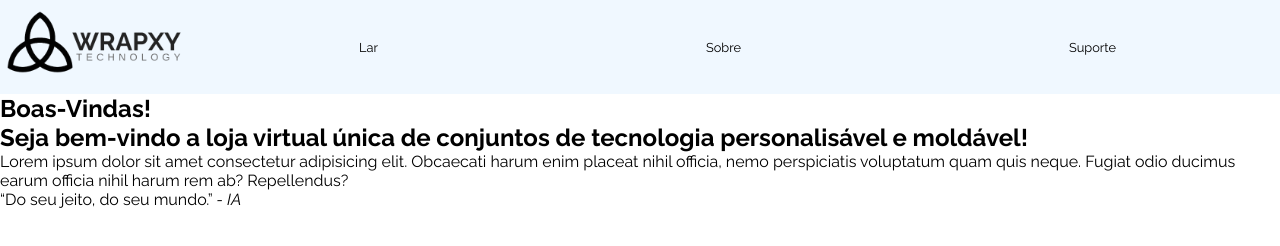
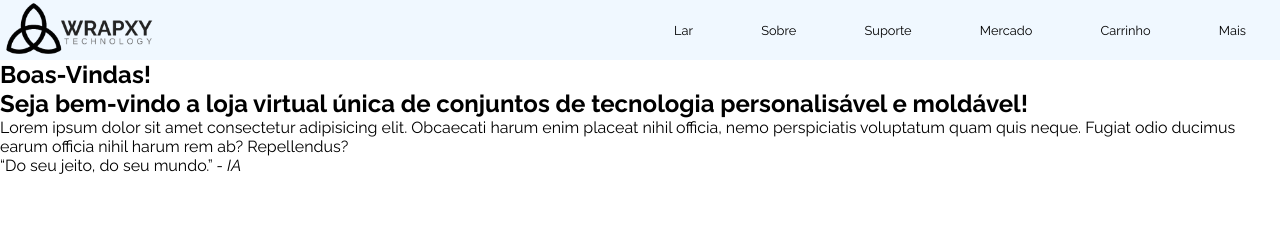
Before and after one commit to Py-Llip/Wrapxy, a plain HTML site: page pages/index.html in a window 1280 px wide. Drawn offline with Linux system fonts and the light colour scheme.

Commit message:
Feito um cabeçalho melhor

```diff
--- a/pages/index.html
+++ b/pages/index.html
@@ -5,18 +5,22 @@
     <meta name="viewport" content="width=device-width, initial-scale=1.0">
     <title>Wrapxy</title>
     <link rel="shortcut icon" href="../images/logo/center-removebg-preview.png" type="image/x-icon">
-    <link rel="stylesheet" href="styles/style.css">
+    <link rel="stylesheet" href="../styles/style.css">
 </head>
 <body>
     <header>
         <div id="logo">
-            <img src="../images/logo/left-removebg-preview.png" alt="logo" width="190px" style="margin: -50px 0;">
+            <img src="../images/logo/left-removebg-preview.png" alt="logo" width="160px" style="transform: translateY(3px);">
         </div>
         <nav>
             <ul>
                 <li>Lar</li>
                 <li>Sobre</li>
                 <li>Suporte</li>
+                <li>Mercado</li>
+                <li>Carrinho</li>
+                <li>Mais</li>
+
             </ul>
         </nav>
     </header>
--- a/pages/styles/style.css
+++ b/styles/style.css
@@ -12,9 +12,18 @@ body {
     font-family: Raleway, Arimo, Arial, Helvetica, sans-serif;
 }
 
+main {
+    padding-top: 60px;
+}
+
 header {
-    position: relative;
+    display: flex;
+    position: fixed;
     background-color: aliceblue;
+    justify-content: space-between;
+    align-items: center;
+    height: 60px;
+    width: 100%;
 }
 
 li {
@@ -23,37 +32,31 @@ li {
 }
 
 nav {
-    position: absolute;
-    top: 50%;
-    right: 0;
-    transform: translateY(-50%);
-    width: calc(100vw - 195px);
+    width: 50vw;
+    height: inherit;
 }
 
 ul {
     display: flex;
     justify-content: space-around;
-    align-items: stretch;
+    align-items: center;
+    height: inherit;
 }
 
 nav li {
     display: flex;
     justify-content: center;
     align-items: center;
-    border-right: none;
     flex: auto;
     font-size: 0.8em;
-    border-radius: 5px;
     transition: background-color 0.2s ease, font-size 0.2s ease;
-    height: 200px;
+    height: 50%;
+    border-radius: 15px;
+    margin: 0px 2px;
 
 }
 
 nav li:hover {
-    background-color: azure;
+    background-color: black;
     font-size: 0.9em;
 }
-
-#logo {
-    display: inline-block;
-}
```
